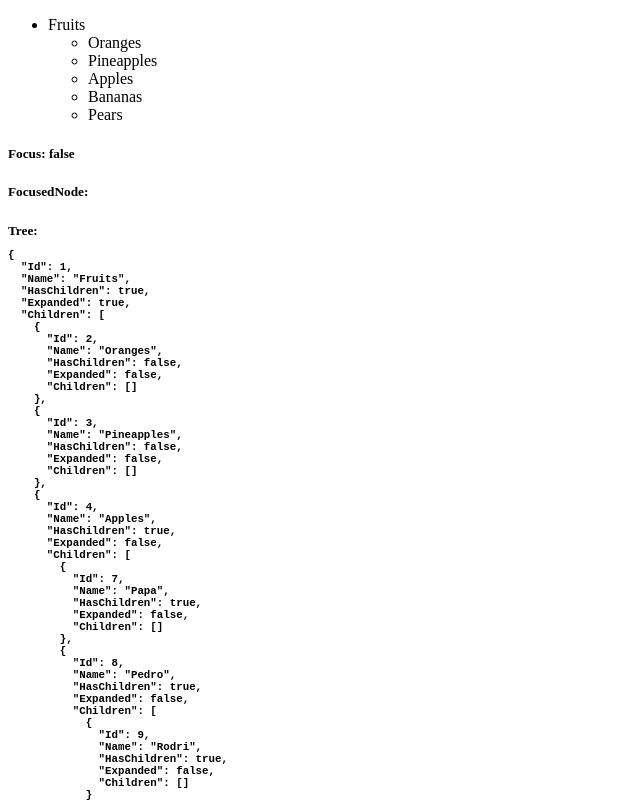
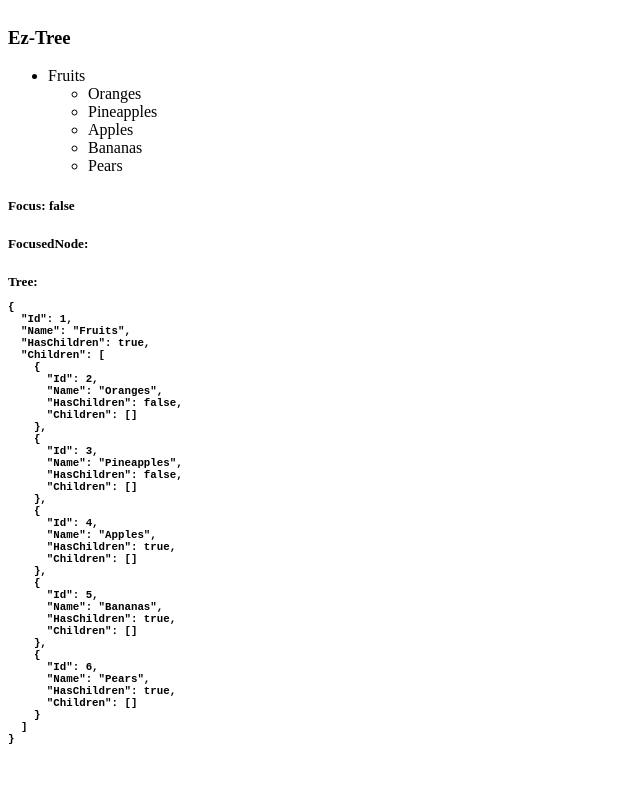
Before and after one commit to MrCandle/ez-tree, an Angular app: page / in a window 1280 px wide. Shown: the top 800 px of the page, without its empty margins (0-640 px from the left). Built offline with nearby package versions, Linux system fonts and the light colour scheme.

Commit message:
Super lazy load for everything.

```diff
--- a/src/app/app.component.html
+++ b/src/app/app.component.html
@@ -1 +1,5 @@
-<ez-tree [tree]="tree"></ez-tree>
+
+<div style="float: left; width: 50%;">
+		<h3>Ez-Tree</h3>
+		<ez-tree [tree]="lazyTree" (expand)="nodeExpanded($event)"></ez-tree>
+</div>
--- a/src/app/app.component.ts
+++ b/src/app/app.component.ts
@@ -10,47 +10,41 @@ import { Node } from './ez-tree/model/model';
 
 export class AppComponent implements OnInit {
 	tree: Node;
+	lazyTree: Node;
 
 	ngOnInit() {
 		this.tree = {
 			Id: 1,
 			Name: 'Fruits',
 			HasChildren: true,
-      Expanded: true,
 			Children: [{
 				Id: 2,
 				Name: 'Oranges',
 				HasChildren: false,
-        Expanded: false,
 				Children: []
 			},
 			{
 				Id: 3,
 				Name: 'Pineapples',
 				HasChildren: false,
-        Expanded: false,
 				Children: []
 			}, {
 				Id: 4,
 				Name: 'Apples',
 				HasChildren: true,
-        Expanded: false,
 				Children: [{
 					Id: 7,
 					Name: 'Papa',
 					HasChildren: true,
-          Expanded: false,
 					Children: []
 				}, {
 					Id: 8,
 					Name: 'Pedro',
 					HasChildren: true,
-          Expanded: false,
 					Children: [{
 						Id: 9,
 						Name: 'Rodri',
 						HasChildren: true,
-            Expanded: false,
 						Children: []
 					}]
 				}]
@@ -58,15 +52,69 @@ export class AppComponent implements OnInit {
 				Id: 5,
 				Name: 'Bananas',
 				HasChildren: true,
-        Expanded: false,
 				Children: []
 			}, {
 				Id: 6,
 				Name: 'Pears',
 				HasChildren: true,
-        Expanded: false,
+				Children: []
+			}]
+		};
+
+		this.lazyTree = {
+			Id: 1,
+			Name: 'Fruits',
+			HasChildren: true,
+			Children: [{
+				Id: 2,
+				Name: 'Oranges',
+				HasChildren: false,
+				Children: []
+			},
+			{
+				Id: 3,
+				Name: 'Pineapples',
+				HasChildren: false,
+				Children: []
+			}, {
+				Id: 4,
+				Name: 'Apples',
+				HasChildren: true,
+				Children: []
+			}, {
+				Id: 5,
+				Name: 'Bananas',
+				HasChildren: true,
+				Children: []
+			}, {
+				Id: 6,
+				Name: 'Pears',
+				HasChildren: true,
 				Children: []
 			}]
 		};
 	}
+
+	nodeExpanded(node: Node) {
+		console.log('expanded');
+		setTimeout(() => {
+			let fakeChildren: Node[] = [{
+				Id: 7,
+				Name: 'Papa',
+				HasChildren: true,
+				Children: []
+			}, {
+				Id: 8,
+				Name: 'Pedro',
+				HasChildren: true,
+				Children: [{
+					Id: 9,
+					Name: 'Rodri',
+					HasChildren: true,
+					Children: []
+				}]
+			}];
+			node.Children = fakeChildren;
+		}, 3000);
 	}
+}
--- a/src/app/ez-tree/model/model.ts
+++ b/src/app/ez-tree/model/model.ts
@@ -1,7 +1,6 @@
 export class Node {
     Id: number;
     Name: string;
-    Expanded: boolean;
     Children: any[] = [];
     HasChildren: boolean;
 }
--- a/src/app/ez-tree/node/node.component.html
+++ b/src/app/ez-tree/node/node.component.html
@@ -1,7 +1,8 @@
 <ul>
-  <li tabindex="-1" aria-expanded="false" (focus)="setFocusNode()" (blur)="onBlurNode()" >
+  <li tabindex="-1" aria-expanded="false" (focus)="setFocusNode()" (blur)="onBlurNode()">
     <span (click)="toggle();">{{node.Name}}</span>
-    <ng-template [ngIf]="node.HasChildren && node.Expanded">
+    <ng-template [ngIf]="node.HasChildren && isExpanded">
+			<span *ngIf="!node.Children.length">Loading...</span>
       <ez-node *ngFor="let childNode of node.Children" [node]="childNode"></ez-node>
     </ng-template>
   </li>
--- a/src/app/ez-tree/node/node.component.ts
+++ b/src/app/ez-tree/node/node.component.ts
@@ -1,4 +1,4 @@
-import { Component, Input } from '@angular/core';
+import { Component, Input, OnChanges, SimpleChanges } from '@angular/core';
 import { Node } from '../model/model';
 import { TreeService } from '../services/tree.service';
 
@@ -6,21 +6,27 @@ import { TreeService } from '../services/tree.service';
     selector: 'ez-node',
     templateUrl: './node.component.html'
 })
-export class NodeComponent {
+export class NodeComponent implements OnChanges {
 
     @Input() node: Node;
 
+		isExpanded = false;
+
     constructor(private treeService: TreeService) { }
+
+		ngOnChanges(changes: SimpleChanges){
+			this.node = changes.node.currentValue;
+		}
 
     toggle() {
         if (!this.node.HasChildren) { return false; }
 
-        if (this.node.Expanded) {
+        if (this.isExpanded) {
             this.treeService.nodeCollapsed.emit(this.node);
         } else {
             this.treeService.nodeExpanded.emit(this.node);
         }
-        this.node.Expanded = !this.node.Expanded;
+        this.isExpanded = !this.isExpanded;
     }
 
     setFocusNode() {
--- a/src/app/ez-tree/tree/tree.component.html
+++ b/src/app/ez-tree/tree/tree.component.html
@@ -1,7 +1,7 @@
 <ul>
   <li tabindex="0" aria-expanded="true" (focus)="onTreeFocus()" (blur)="onTreeBlur()">
     <span>{{tree.Name}}</span>
-    <ng-template [ngIf]="tree.HasChildren && tree.Expanded">
+    <ng-template [ngIf]="tree.HasChildren">
       <ez-node *ngFor="let child of tree.Children" [node]="child"></ez-node>
     </ng-template>
   </li>
--- a/src/app/ez-tree/tree/tree.component.ts
+++ b/src/app/ez-tree/tree/tree.component.ts
@@ -14,7 +14,6 @@ import { TreeService } from '../services/tree.service';
 export class TreeComponent implements OnInit, OnChanges, OnDestroy {
 
   @Input() tree: Node;
-  @Input() lazy: boolean;
 
   @Output() select: EventEmitter<Node> = new EventEmitter<Node>();
   @Output() expand: EventEmitter<Node> = new EventEmitter<Node>();
@@ -34,7 +33,15 @@ export class TreeComponent implements OnInit, OnChanges, OnDestroy {
 
     this.treeService.nodeBlured.subscribe((node: Node) => {
       this.onTreeBlur();
-    });
+		});
+
+		this.treeService.nodeExpanded.subscribe((node: Node) => {
+			this.expand.emit(node);
+		})
+
+		this.treeService.nodeCollapsed.subscribe((node: Node) => {
+			this.collapse.emit(node);
+		})
 
   }
 
@@ -44,7 +51,8 @@ export class TreeComponent implements OnInit, OnChanges, OnDestroy {
   }
 
   ngOnDestroy() {
-    this.listenFunc();
+		this.listenFunc();
+		// unsubscribe from everything
   }
 
   onTreeFocus() {
```
Lines whose indentation alone changed are shown as unchanged.
